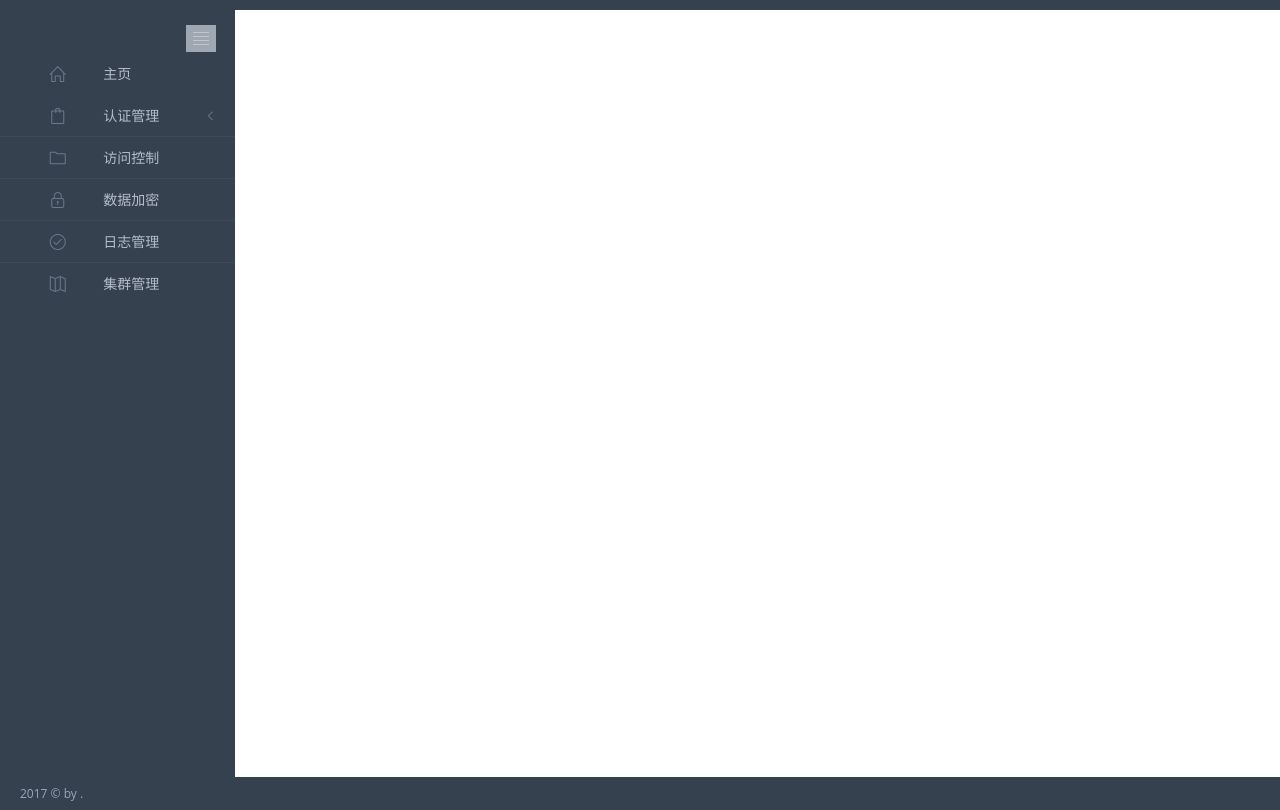
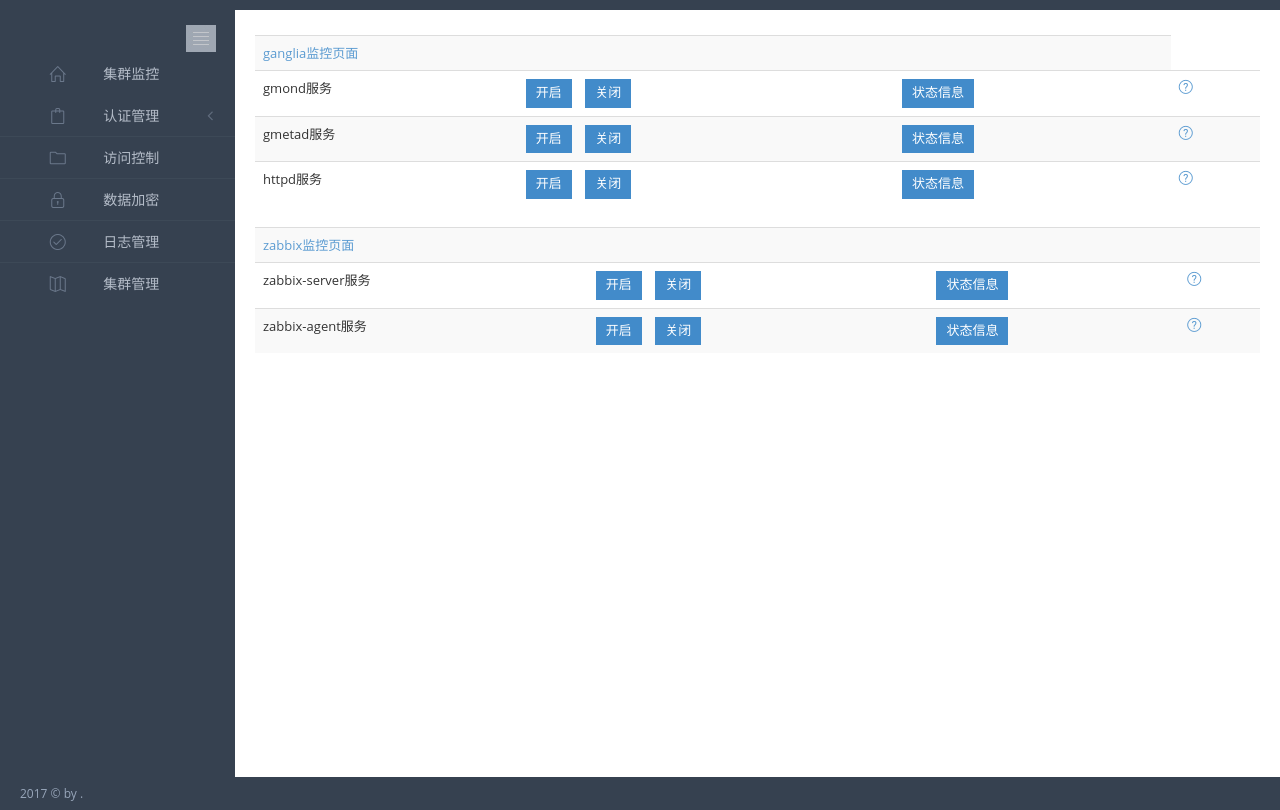
Before and after one commit to f608/bigdataplatform, a Django app: page / in a window 1280 px wide. Shown: the part 29-839 px from the top of the page. Run offline with Django 3.2, Linux system fonts and the light colour scheme; some libraries are stand-ins or nearby versions.

Commit message:
集群管理

```diff
--- a/HManager/HManager/urls.py
+++ b/HManager/HManager/urls.py
@@ -15,7 +15,7 @@
 """
 from django.conf.urls import url
 from django.contrib import admin
-from manager.views import homepage,user,hadoop,dataencrypt
+from manager.views import user,hadoop,dataencrypt,homepage
 
 urlpatterns = [
     url(r'^admin/', admin.site.urls),
@@ -59,4 +59,7 @@
     url(r'^dataencrypt/create_zone/',dataencrypt.create_zone),
     url(r'^dataencrypt/key_view/$',dataencrypt.key_view),
     url(r'^dataencrypt/zone_view/$',dataencrypt.zone_view),
+
+    #集群监控模块
+    url(r'^monitor/service/',homepage.handle_service),
 ]
--- a/HManager/manager/templates/base.html
+++ b/HManager/manager/templates/base.html
@@ -55,7 +55,7 @@
                     <li class="start">
                         <a href="/">&emsp;&emsp;
                         <i class="icon-home"></i>&emsp;&emsp;
-                        <span class="title">主页</span>
+                        <span class="title">集群监控</span>
                         </a>
                     </li>
                     <li class="start ">
--- a/HManager/manager/templates/home.html
+++ b/HManager/manager/templates/home.html
@@ -1,4 +1,121 @@
 {% extends 'base.html' %}
 {% block content %}
+<table class="table table-striped">
+    <tbody>
+        <tr>
+            <td colspan="3">
+                <a href="http://10.251.0.25/ganglia">ganglia监控页面</a>
+            </td>
+        </tr>
+        <tr>
+           <td>gmond服务</td>
+           <td>
+               <button onclick="handle_service('gmond','start')" class="btn btn-primary btn-sm" style="margin-right:10px">开启</button>
+               <button onclick="handle_service('gmond','stop')" class="btn btn-primary btn-sm">关闭</button>
+           </td>
+           <td>
+               <button onclick="handle_service('gmond','status')" class="btn btn-primary btn-sm">状态信息</button>
+           </td>
+           <td><a href="#" data-toggle="tooltip" data-placement="right" title="我是提示内容!" >
+                <span  class="icon-question fr"></span>
+            </td>
+        </tr>
+
+        <tr>
+            <td>gmetad服务</td>
+            <td>
+                <button onclick="handle_service('gmetad','start')" class="btn btn-primary btn-sm" style="margin-right:10px">开启</button>
+                <button onclick="handle_service('gmetad','stop')" class="btn btn-primary btn-sm">关闭</button>
+            </td>
+            <td>
+                <button onclick="handle_service('gmetad','status')" class="btn btn-primary btn-sm">状态信息</button>
+            </td>
+            <td><a href="#" data-toggle="tooltip" data-placement="right" title="我是提示内容!" >
+                 <span  class="icon-question fr"></span>
+             </td>
+         </tr>
+
+         <tr>
+            <td>httpd服务</td>
+            <td>
+                <button onclick="handle_service('httpd','start')" class="btn btn-primary btn-sm" style="margin-right:10px">开启</button>
+                <button onclick="handle_service('httpd','stop')" class="btn btn-primary btn-sm">关闭</button>
+            </td>
+            <td>
+                <button onclick="handle_service('httpd','status')" class="btn btn-primary btn-sm">状态信息</button>
+            </td>
+            <td><a href="#" data-toggle="tooltip" data-placement="right" title="我是提示内容!" >
+                 <span  class="icon-question fr"></span>
+             </td>
+         </tr>
+    </tbody>
+</table>
+
+<table class="table table-striped">
+    <tbody>
+        <tr>
+            <td colspan="4">
+                <a href="http://10.251.0.25/zabbix">zabbix监控页面</a>
+            </td>
+        </tr>
+        <tr>
+            <td>zabbix-server服务</td>
+            <td>
+                <button onclick="handle_service('zabbix-server','start')" class="btn btn-primary btn-sm" style="margin-right:10px">开启</button>
+                <button onclick="handle_service('zabbix-server','stop')" class="btn btn-primary btn-sm">关闭</button>
+            </td>
+            <td>
+                <button onclick="handle_service('zabbix-server','status')" class="btn btn-primary btn-sm">状态信息</button>
+            </td>
+            <td><a href="#" data-toggle="tooltip" data-placement="right" title="我是提示内容!" >
+                <span  class="icon-question fr"></span>
+            </td>
+        </tr>
+
+        <tr>
+            <td>zabbix-agent服务</td>
+            <td>
+                <button onclick="handle_service('zabbix-agent','start')" class="btn btn-primary btn-sm" style="margin-right:10px">开启</button>
+                <button onclick="handle_service('zabbix-agent','stop')" class="btn btn-primary btn-sm">关闭</button>
+            </td>
+            <td>
+                <button onclick="handle_service('zabbix-agent','status')" class="btn btn-primary btn-sm">状态信息</button>
+            </td>
+            <td><a href="#" data-toggle="tooltip" data-placement="right" title="我是提示内容!" >
+                <span  class="icon-question fr"></span>
+            </td>
+        </tr>
+
+    </tbody>
+</table>
+{% endblock %}
+{% block scripts %}
+<script>
+    function handle_service(service,op){
+        $.ajax({
+			type:'GET',
+			url:'/monitor/service/?service='+service+"&op="+op,
+			dataType:"JSON",
+			beforeSend:function(){
+				$("#loadgif").show();
+			},
+			success:function(ret){
+				if(ret.op=='status'){
+					alert(ret.output)
+				}
+				else{
+					if(ret.status){
+						alert(ret.op+"失败: "+ret.output);
+					}else{
+						alert(ret.op+"成功");
+					}
+				}
+			},
+			complete:function(){
+				$("#loadgif").hide();
+			}
+		})
+    }
+</script>
 
 {% endblock %}
--- a/HManager/manager/views/homepage.py
+++ b/HManager/manager/views/homepage.py
@@ -1,8 +1,31 @@
-from django.shortcuts import render, redirect
+from django.shortcuts import render, redirect, HttpResponse
 from django.http import Http404
+from django.views.decorators.csrf import csrf_exempt
+import json
+import subprocess, shlex
 
 def home(request):
     if request.method=='GET':
         return render(request,'home.html',locals())
     else:
         raise Http404
+
+
+def op_handler(service, op):
+    ret = {'status': 1, 'output':'', 'op':op}
+    if op=='start':
+        ret['status'],ret['output']=subprocess.getstatusoutput('systemctl start %s.service'%service)
+    elif op=='stop':
+        ret['status'],ret['output']=subprocess.getstatusoutput('systemctl stop %s.service'%service)
+    elif op=='status':
+        ret['status'],ret['output']=subprocess.getstatusoutput('systemctl status %s.service'%service)
+    else:
+        ret['status']=1
+        ret['output']='无效命令'
+    return ret
+
+def handle_service(request):
+    service=request.GET.get('service')
+    op=request.GET.get('op')
+    ret=op_handler(service, op)
+    return HttpResponse(json.dumps(ret))
```
Also changed, not shown: HManager/manager/templates/kerberosmanage.html (+32 -1 lines), HManager/manager/views/user.py (+9 -1 lines).
